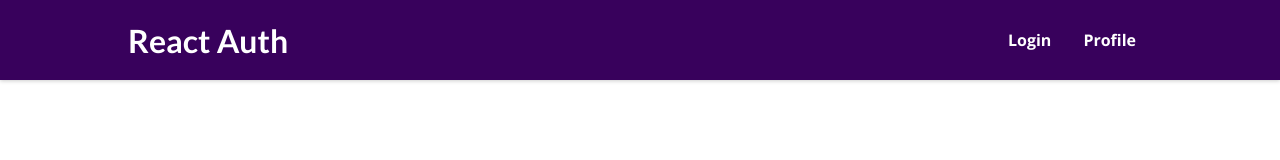
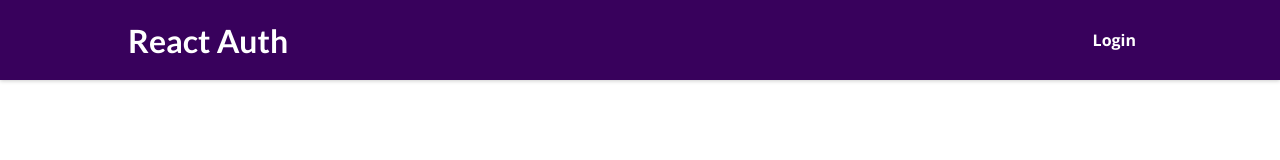
Before and after one commit to RafoBunyatyan/Authentication-To-React_Apps, a React (Create React App) app: page / in a window 1280 px wide. Shown: the top 160 px of the page. Built offline with nearby package versions, Linux system fonts and the light colour scheme.

Commit message:
Adding Logout

```diff
--- a/src/components/Layout/MainNavigation.js
+++ b/src/components/Layout/MainNavigation.js
@@ -8,6 +8,11 @@ const MainNavigation = () => {
 	const authCtx = useContext(AuthContext)
 
 	const isLoggedIn = authCtx.isLoggedIn
+
+	const logoutHandler = () => {
+		authCtx.logout()
+		// optional: redirect the user
+	}
 
 	return (
 		<header className={classes.header}>
@@ -21,14 +26,14 @@ const MainNavigation = () => {
 							<Link to='/auth'>Login</Link>
 						</li>
 					)}
-					{!isLoggedIn && (
+					{isLoggedIn && (
 						<li>
 							<Link to='/profile'>Profile</Link>
 						</li>
 					)}
 					{isLoggedIn && (
 						<li>
-							<button>Logout</button>
+							<button onClick={logoutHandler}>Logout</button>
 						</li>
 					)}
 				</ul>
```
Also changed, not shown: 1 other file (tests, documents, lock files or other folders).
